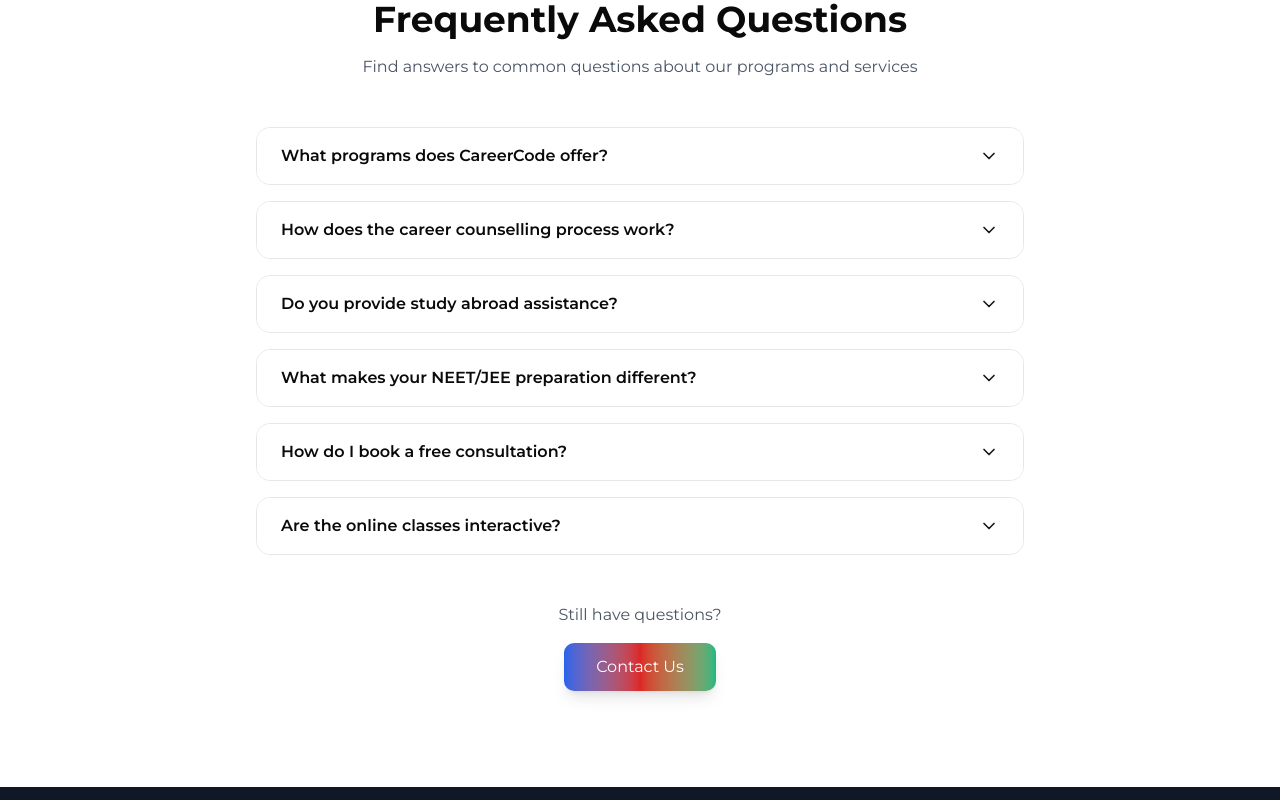
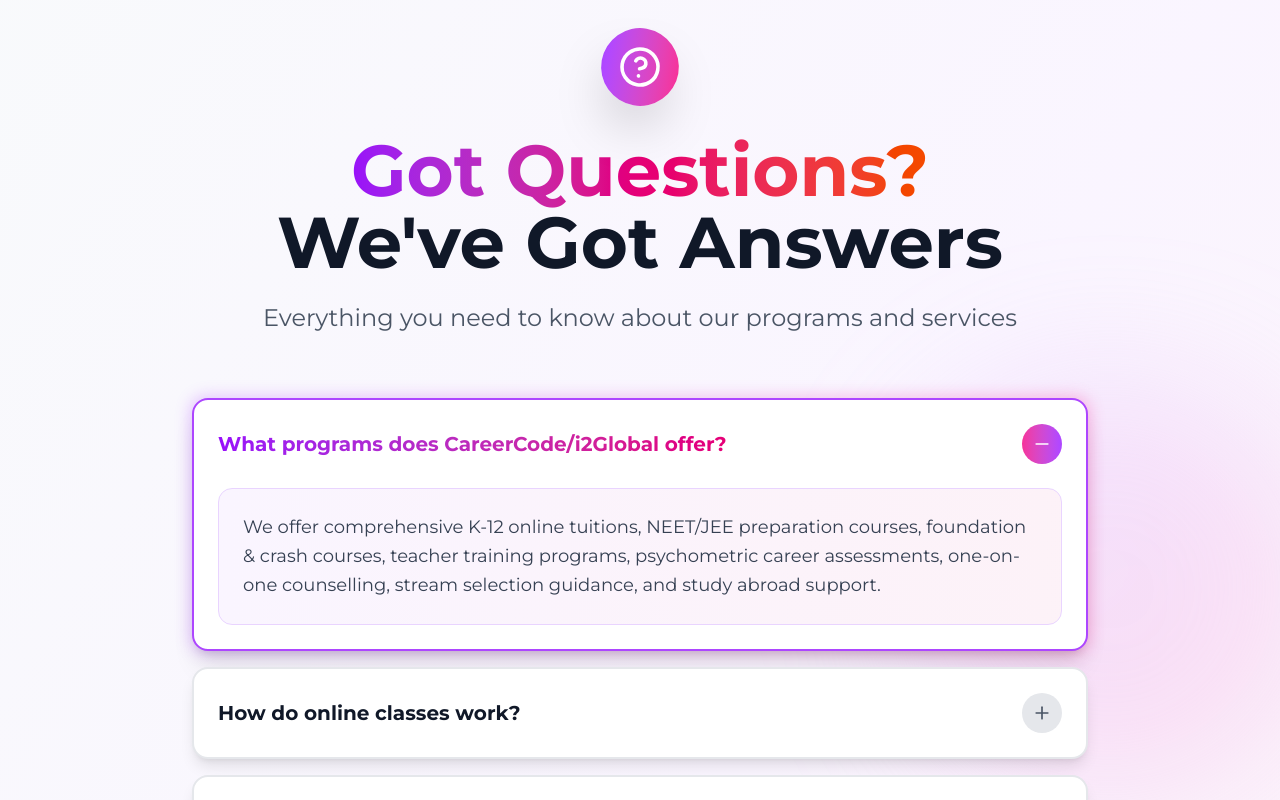
Before and after one commit to Shaik-Arif-SA/travel-api-freelance-portfolio, a Next.js app: page / in a window 1280 px wide. Shown: the part 10780-11580 px from the top of the page. Built offline with nearby package versions, Linux system fonts and the light colour scheme.

Commit message:
updated code 3

```diff
--- a/src/app/page.tsx
+++ b/src/app/page.tsx
@@ -10,7 +10,7 @@
 import { NotificationBar } from "../components/NotificationBar";
 
 import { TestimonialsCarousel } from "../components/TestimonialCarousel";
-import { FAQ } from "../components/FAQ";
+import { FAQModern } from "../components/FAQ";
 import { ContactModal } from "../components/ContactModal";
 
 import { ImageShowcase } from "../components/ImageShowcase";
@@ -44,7 +44,7 @@
         <WhyChooseUs />
         <Counselling />
         <Testimonials2 />
-        <FAQ />
+        <FAQModern />
       </main>
       <Footer onContactClick={() => setIsContactModalOpen(true)} />
       <WhatsAppFloat />
--- a/src/components/FAQ.tsx
+++ b/src/components/FAQ.tsx
@@ -1,89 +1,239 @@
 "use client";
 
-import { ChevronDown } from "lucide-react";
-import { useState } from "react";
+import { useState, useRef } from "react";
+import { motion, useInView, AnimatePresence } from "motion/react";
+import { Plus, Minus, HelpCircle, MessageCircle } from "lucide-react";
 
 const faqs = [
   {
-    question: "What programs does CareerCode offer?",
-    answer: "CareerCode offers comprehensive K-12 online tuitions, virtual learning programs, foundation & crash courses, NEET/JEE preparation, and teacher training programs. All programs are designed with expert curriculum and interactive learning methods."
+    question: "What programs does CareerCode/i2Global offer?",
+    answer: "We offer comprehensive K-12 online tuitions, NEET/JEE preparation courses, foundation & crash courses, teacher training programs, psychometric career assessments, one-on-one counselling, stream selection guidance, and study abroad support."
   },
   {
-    question: "How does the career counselling process work?",
-    answer: "Our career counselling includes psychometric assessments to identify your strengths and interests, followed by one-on-one sessions with expert counsellors. We provide personalized guidance for stream selection, college choices, and career paths aligned with your goals."
+    question: "How do online classes work?",
+    answer: "Our live interactive classes are conducted via secure online platforms with experienced faculty. Students can participate in real-time, ask questions, access recordings, and receive personalized attention just like in traditional classrooms."
   },
   {
-    question: "Do you provide study abroad assistance?",
-    answer: "Yes! We offer complete study abroad guidance including country and university selection, application assistance, SOP writing support, IELTS preparation, visa guidance, and pre-departure orientation."
+    question: "What is psychometric career assessment?",
+    answer: "A psychometric assessment is a scientific evaluation of your aptitude, interests, personality traits, and skills. It helps identify the most suitable career paths aligned with your strengths and passions, making career decisions easier and more confident."
   },
   {
-    question: "What makes your NEET/JEE preparation different?",
-    answer: "Our NEET/JEE programs feature expert faculty with proven track records, comprehensive study materials, regular mock tests, personalized doubt clearing sessions, and performance analytics to track progress and improve weak areas."
+    question: "Do you provide study material?",
+    answer: "Yes! We provide comprehensive study materials, practice papers, test series, video lectures, and access to our online library. All materials are designed by experts and regularly updated to match current exam patterns."
   },
   {
-    question: "How do I book a free consultation?",
-    answer: "You can book a free consultation by clicking any 'Book Free Consultation' button on our website, calling us directly, or messaging us on WhatsApp. Our team will schedule a convenient time for your session."
+    question: "What is the success rate of your students?",
+    answer: "We maintain a 95%+ success rate across our programs. Our students consistently achieve top ranks in competitive exams and secure admissions to premier institutions in India and abroad."
   },
   {
-    question: "Are the online classes interactive?",
-    answer: "Absolutely! Our virtual learning programs feature live interactive sessions where students can ask questions in real-time, participate in discussions, and engage with teachers and peers through our advanced learning platform."
+    question: "How does the study abroad counselling work?",
+    answer: "Our study abroad services include university selection, application assistance, test preparation (IELTS/TOEFL/SAT), visa guidance, scholarship assistance, and pre-departure briefings. We have partnerships with universities in 15+ countries."
+  },
+  {
+    question: "Can I get a free trial or demo class?",
+    answer: "Absolutely! We offer free demo classes for all our courses and a complimentary career counselling session. Book your free consultation to experience our teaching methodology and counselling approach firsthand."
+  },
+  {
+    question: "What are your course fees?",
+    answer: "Course fees vary based on the program, duration, and level. We offer flexible payment plans and scholarship opportunities for deserving students. Contact us for detailed fee structure and available discounts."
   }
 ];
 
-export function FAQ() {
-  const [openIndex, setOpenIndex] = useState<number | null>(null);
+export function FAQModern() {
+  const [openIndex, setOpenIndex] = useState<number | null>(0);
+  const ref = useRef(null);
+  const isInView = useInView(ref, { once: true, margin: "-100px" });
 
   const toggleFAQ = (index: number) => {
     setOpenIndex(openIndex === index ? null : index);
   };
 
   return (
-    <section className="py-16 md:py-24 bg-white">
-      <div className="container mx-auto px-4">
-        <div className="text-center mb-12">
-          <h2 className="text-3xl md:text-4xl font-bold mb-4">Frequently Asked Questions</h2>
-          <p className="text-gray-600 max-w-2xl mx-auto">
-            Find answers to common questions about our programs and services
-          </p>
-        </div>
+    <section ref={ref} id="faq" className="py-24 md:py-32 bg-gradient-to-br from-slate-50 via-purple-50 to-pink-50 relative overflow-hidden">
+      {/* Animated Background */}
+      <motion.div
+        className="absolute top-1/4 right-0 w-96 h-96 bg-gradient-to-br from-purple-300/30 to-pink-300/30 rounded-full blur-3xl"
+        animate={{
+          scale: [1, 1.2, 1],
+          x: [0, 50, 0],
+        }}
+        transition={{
+          duration: 10,
+          repeat: Infinity,
+        }}
+      />
 
-        <div className="max-w-3xl mx-auto">
-          {faqs.map((faq, index) => (
-            <div
-              key={index}
-              className="mb-4 border border-gray-200 rounded-xl overflow-hidden hover:shadow-lg transition-shadow"
+      <div className="container mx-auto px-4 relative z-10">
+        <div className="max-w-4xl mx-auto">
+          {/* Header */}
+          <motion.div
+            initial={{ opacity: 0, y: 30 }}
+            animate={isInView ? { opacity: 1, y: 0 } : {}}
+            transition={{ duration: 0.6 }}
+            className="text-center mb-16"
+          >
+            <motion.div
+              animate={{
+                rotate: [0, 10, -10, 0],
+                scale: [1, 1.1, 1]
+              }}
+              transition={{
+                duration: 3,
+                repeat: Infinity,
+              }}
+              className="inline-block mb-6"
             >
-              <button
-                onClick={() => toggleFAQ(index)}
-                className="w-full px-6 py-4 text-left flex justify-between items-center bg-white hover:bg-gray-50 transition-colors"
+              <div className="bg-gradient-to-r from-purple-500 to-pink-500 p-4 rounded-full shadow-2xl">
+                <HelpCircle className="w-10 h-10 text-white" />
+              </div>
+            </motion.div>
+
+            <motion.h2
+              initial={{ opacity: 0, scale: 0.9 }}
+              animate={isInView ? { opacity: 1, scale: 1 } : {}}
+              transition={{ duration: 0.6, delay: 0.2 }}
+              className="text-5xl md:text-7xl font-bold mb-6"
+            >
+              <span className="bg-gradient-to-r from-purple-600 via-pink-600 to-orange-600 bg-clip-text text-transparent">
+                Got Questions?
+              </span>
+              <br />
+              <span className="text-gray-900">We've Got Answers</span>
+            </motion.h2>
+
+            <motion.p
+              initial={{ opacity: 0, y: 20 }}
+              animate={isInView ? { opacity: 1, y: 0 } : {}}
+              transition={{ duration: 0.6, delay: 0.4 }}
+              className="text-xl md:text-2xl text-gray-600"
+            >
+              Everything you need to know about our programs and services
+            </motion.p>
+          </motion.div>
+
+          {/* FAQ Items */}
+          <div className="space-y-4">
+            {faqs.map((faq, index) => (
+              <motion.div
+                key={index}
+                initial={{ opacity: 0, y: 20 }}
+                animate={isInView ? { opacity: 1, y: 0 } : {}}
+                transition={{ duration: 0.4, delay: 0.6 + index * 0.1 }}
               >
-                <span className="font-semibold pr-4">{faq.question}</span>
-                <ChevronDown
-                  className={`w-5 h-5 text-primary flex-shrink-0 transition-transform ${
-                    openIndex === index ? 'rotate-180' : ''
-                  }`}
-                />
-              </button>
-              {openIndex === index && (
-                <div className="px-6 pb-4 bg-gray-50 animate-fadeIn">
-                  <p className="text-gray-600">{faq.answer}</p>
-                </div>
-              )}
+                <motion.div
+                  whileHover={{ scale: 1.01 }}
+                  className="relative group"
+                >
+                  {/* Glow Effect */}
+                  <div className={`absolute -inset-0.5 bg-gradient-to-r from-purple-500 to-pink-500 rounded-2xl blur opacity-0 group-hover:opacity-30 transition-opacity ${openIndex === index ? 'opacity-30' : ''}`}></div>
+
+                  {/* FAQ Card */}
+                  <div className={`relative bg-white rounded-2xl shadow-lg border-2 transition-all ${
+                    openIndex === index
+                      ? 'border-purple-500 shadow-xl'
+                      : 'border-gray-200'
+                  }`}>
+                    {/* Question */}
+                    <motion.button
+                      onClick={() => toggleFAQ(index)}
+                      className="w-full p-6 flex items-center justify-between gap-4 text-left"
+                    >
+                      <span className={`font-bold text-lg md:text-xl transition-colors ${
+                        openIndex === index
+                          ? 'bg-gradient-to-r from-purple-600 to-pink-600 bg-clip-text text-transparent'
+                          : 'text-gray-900'
+                      }`}>
+                        {faq.question}
+                      </span>
+
+                      <motion.div
+                        animate={{ rotate: openIndex === index ? 180 : 0 }}
+                        transition={{ duration: 0.3 }}
+                        className={`w-10 h-10 rounded-full flex items-center justify-center flex-shrink-0 ${
+                          openIndex === index
+                            ? 'bg-gradient-to-r from-purple-500 to-pink-500'
+                            : 'bg-gray-200'
+                        }`}
+                      >
+                        {openIndex === index ? (
+                          <Minus className="w-5 h-5 text-white" />
+                        ) : (
+                          <Plus className="w-5 h-5 text-gray-600" />
+                        )}
+                      </motion.div>
+                    </motion.button>
+
+                    {/* Answer */}
+                    <AnimatePresence>
+                      {openIndex === index && (
+                        <motion.div
+                          initial={{ height: 0, opacity: 0 }}
+                          animate={{ height: "auto", opacity: 1 }}
+                          exit={{ height: 0, opacity: 0 }}
+                          transition={{ duration: 0.3 }}
+                          className="overflow-hidden"
+                        >
+                          <div className="px-6 pb-6 pt-0">
+                            <motion.div
+                              initial={{ y: -10 }}
+                              animate={{ y: 0 }}
+                              className="bg-gradient-to-r from-purple-50 to-pink-50 p-6 rounded-xl border border-purple-200"
+                            >
+                              <p className="text-gray-700 text-lg leading-relaxed">
+                                {faq.answer}
+                              </p>
+                            </motion.div>
+                          </div>
+                        </motion.div>
+                      )}
+                    </AnimatePresence>
+                  </div>
+                </motion.div>
+              </motion.div>
+            ))}
+          </div>
+
+          {/* Contact CTA */}
+          <motion.div
+            initial={{ opacity: 0, y: 30 }}
+            whileInView={{ opacity: 1, y: 0 }}
+            transition={{ duration: 0.6 }}
+            viewport={{ once: true }}
+            className="mt-16 text-center"
+          >
+            <div className="relative inline-block">
+              <motion.div
+                className="absolute -inset-2 bg-gradient-to-r from-purple-500 via-pink-500 to-orange-500 rounded-3xl blur-xl"
+                animate={{
+                  opacity: [0.3, 0.5, 0.3],
+                }}
+                transition={{
+                  duration: 3,
+                  repeat: Infinity,
+                }}
+              />
+              <div className="relative bg-white rounded-3xl p-8 border border-gray-200">
+                <MessageCircle className="w-12 h-12 text-purple-600 mx-auto mb-4" />
+                <h3 className="text-2xl font-bold text-gray-900 mb-3">
+                  Still Have Questions?
+                </h3>
+                <p className="text-gray-600 mb-6">
+                  Our team is here to help you 24/7
+                </p>
+                <motion.button
+                  whileHover={{ scale: 1.05 }}
+                  whileTap={{ scale: 0.95 }}
+                  onClick={() => {
+                    const event = new CustomEvent('openContactModal');
+                    window.dispatchEvent(event);
+                  }}
+                  className="bg-gradient-to-r from-purple-600 via-pink-600 to-orange-600 text-white px-10 py-4 rounded-full font-bold text-lg shadow-xl"
+                >
+                  Contact Us Now
+                </motion.button>
+              </div>
             </div>
-          ))}
-        </div>
-
-        <div className="text-center mt-12">
-          <p className="text-gray-600 mb-4">Still have questions?</p>
-          <button
-            onClick={() => {
-              const element = document.getElementById('contact');
-              if (element) element.scrollIntoView({ behavior: 'smooth' });
-            }}
-            className="bg-gradient-to-r from-[#2563eb] via-[#dc2626] to-[#10b981] text-white px-8 py-3 rounded-lg hover:opacity-90 transition-opacity shadow-lg"
-          >
-            Contact Us
-          </button>
+          </motion.div>
         </div>
       </div>
     </section>
```
